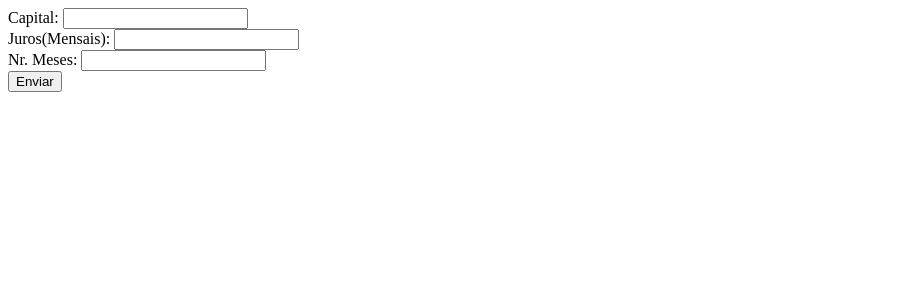
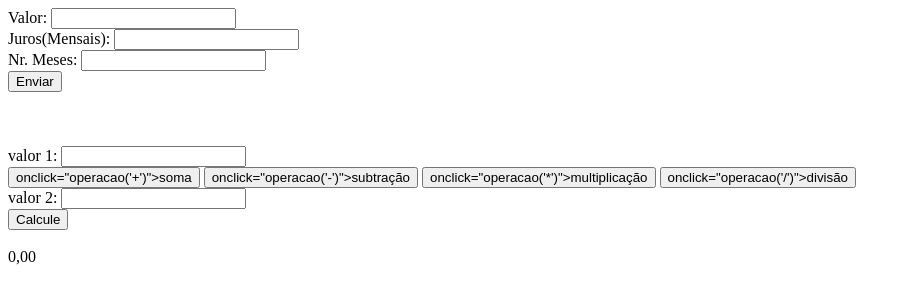
Before and after one commit to erickace777/primeiroa_3t, a plain HTML site: page index.html in a window 1280 px wide. Shown: the whole page, without its empty margins (0-911 px from the left). Drawn offline with Linux system fonts and the light colour scheme.

Commit message:
Update index.html

```diff
--- a/index.html
+++ b/index.html
@@ -9,10 +9,24 @@
 </head>
 <body>
 
-   Capital: <input id="valor" type="text"><br>
+   Valor: <input id="valor" type="text"><br>
    Juros(Mensais): <input id="juros" type="text"><br>
    Nr. Meses: <input id="meses" type="text"><br>
    <button onclick="total()">Enviar</button>
 
+   <br><br><br><br>
+   valor 1: <input id ="v1" type="text"><br>
+   <button>onclick="operacao('+')">soma</button>
+   <button>onclick="operacao('-')">subtração</button>
+   <button>onclick="operacao('*')">multiplicação</button>
+   <button>onclick="operacao('/')">divisão</button>
+
+
+   <br>
+   valor 2: <input id="2" type="text"><br>
+   <button onclick="calcule()">Calcule</button><br><br>
+   <span id="resultado">0,00</span>
+
+
 </body>
 </html>
```
